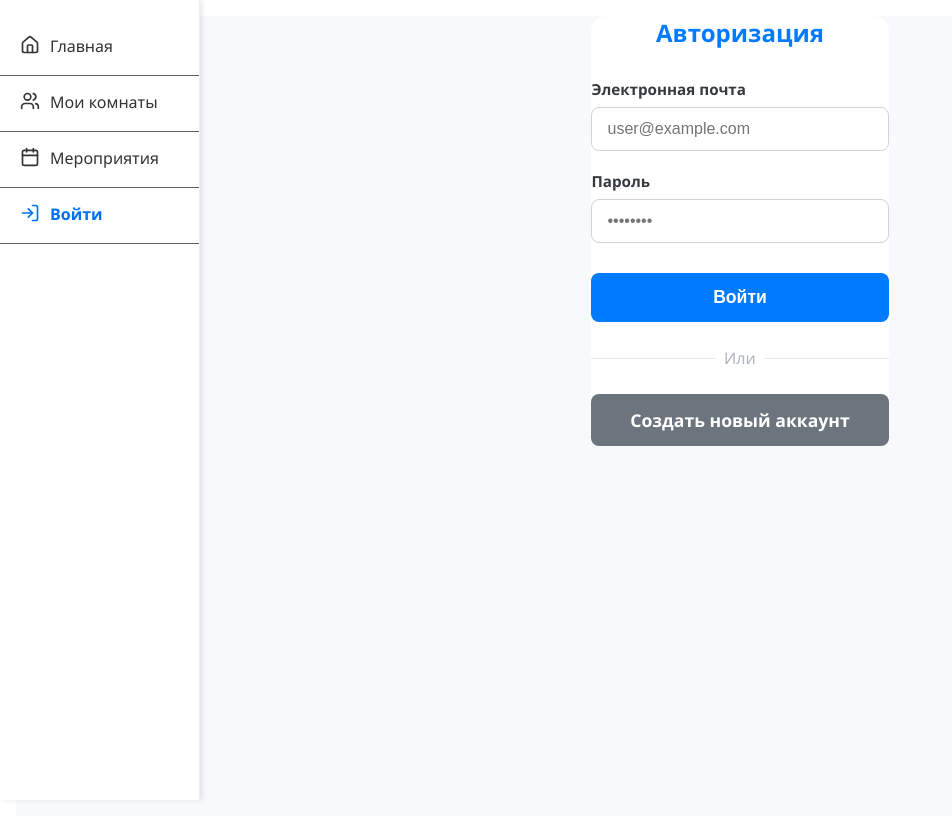
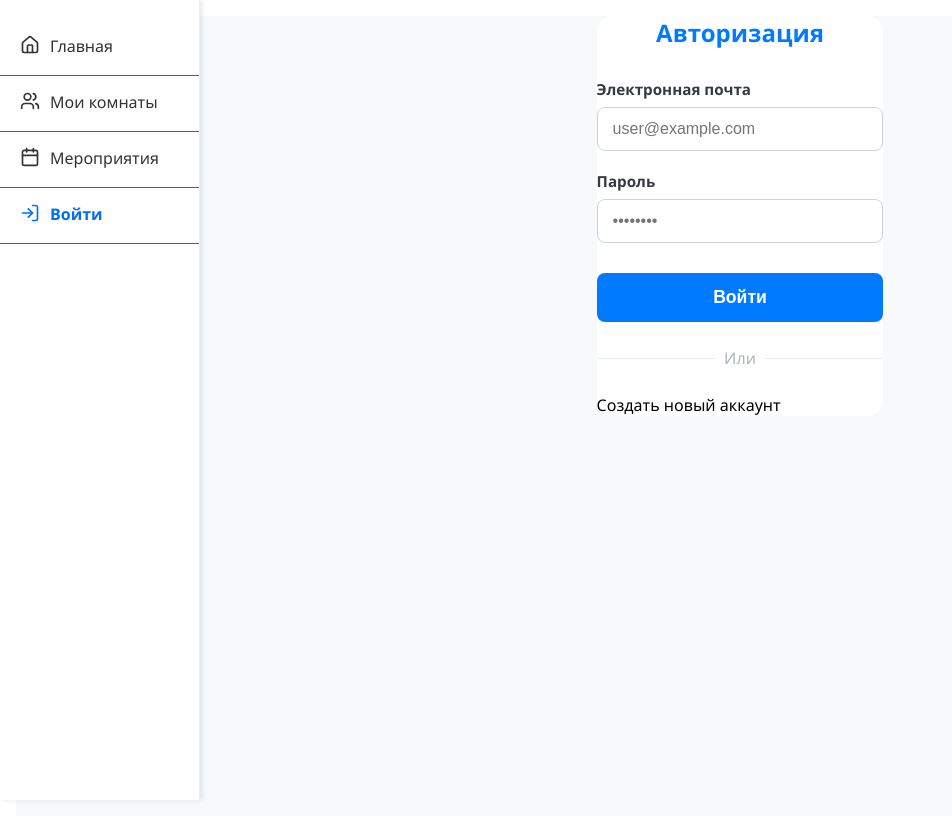
Before and after one commit to CoActivity/Frontend, a Next.js app: page /auth in a window 1280 px wide. Shown: the whole page, without its empty margins (0-952 px from the left). Built offline with nearby package versions, Linux system fonts and the light colour scheme.

Commit message:
add remarks

```diff
--- a/app/(tabs)/(register)/auth/page.jsx
+++ b/app/(tabs)/(register)/auth/page.jsx
@@ -159,9 +159,7 @@ const LoginPage = () => {
                 <div className="divider">Или</div>
 
                 <Link href="/reg" passHref>
-                    <a className="secondary-button">
                         Создать новый аккаунт
-                    </a>
                 </Link>
 
             </form>
--- a/app/(tabs)/event/[id]/page.jsx
+++ b/app/(tabs)/event/[id]/page.jsx
@@ -145,7 +145,7 @@ export default function EventDetailPage() {
                     <ul className={styles.participantsList}>
                         {participants.map(p => (
                             <li key={p.userId} className={styles.participantItem}>
-                                <div className={styles.participantName}>{p.name || `Пользователь ${p.userId}`}</div>
+                                <div className={styles.participantName}>{p.username || `Пользователь ${p.userId}`}</div>
                                 <div className={`${styles.participantRole} ${styles[p.role]}`}>
                                     {getRoleTranslation(p.role)}
                                 </div>
```
